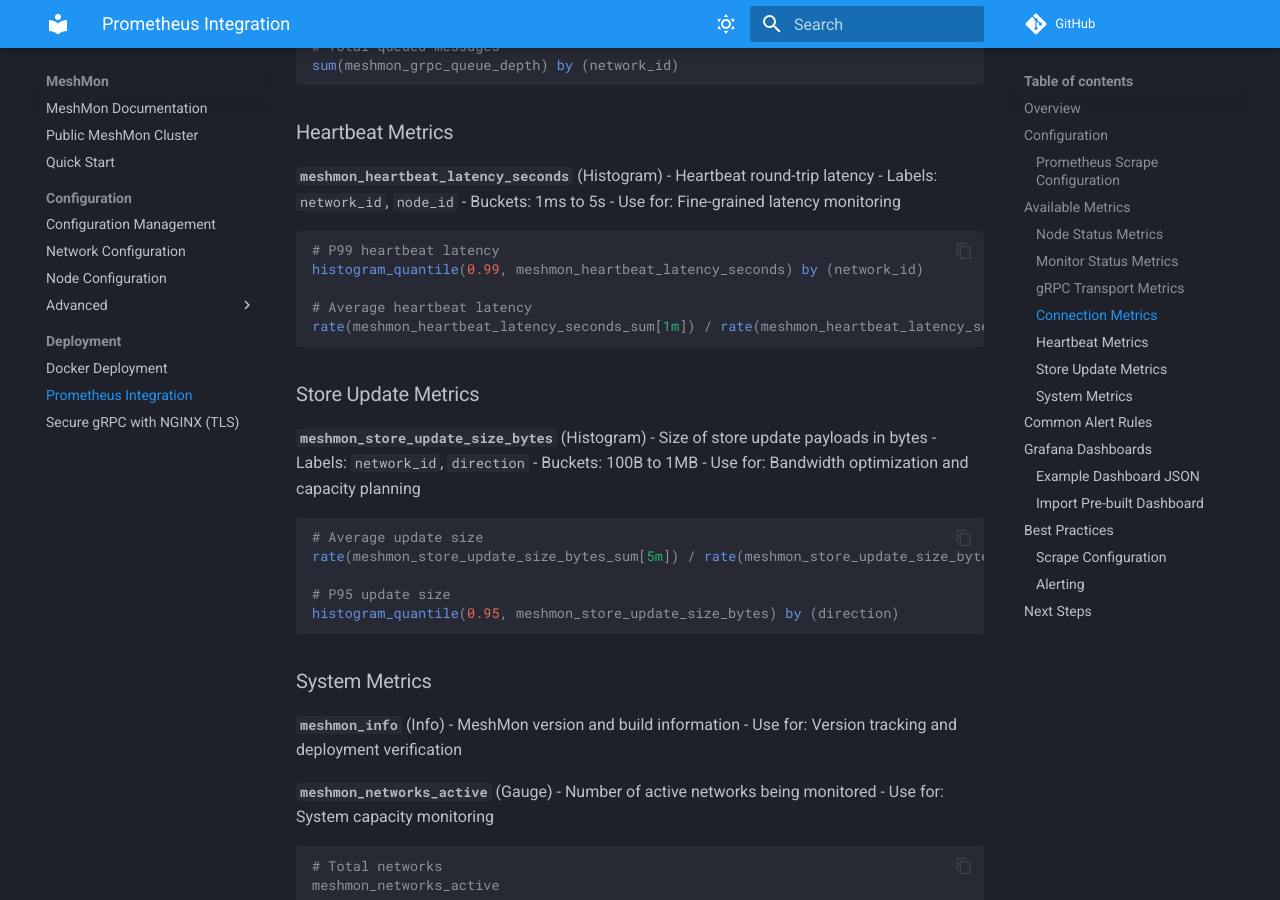
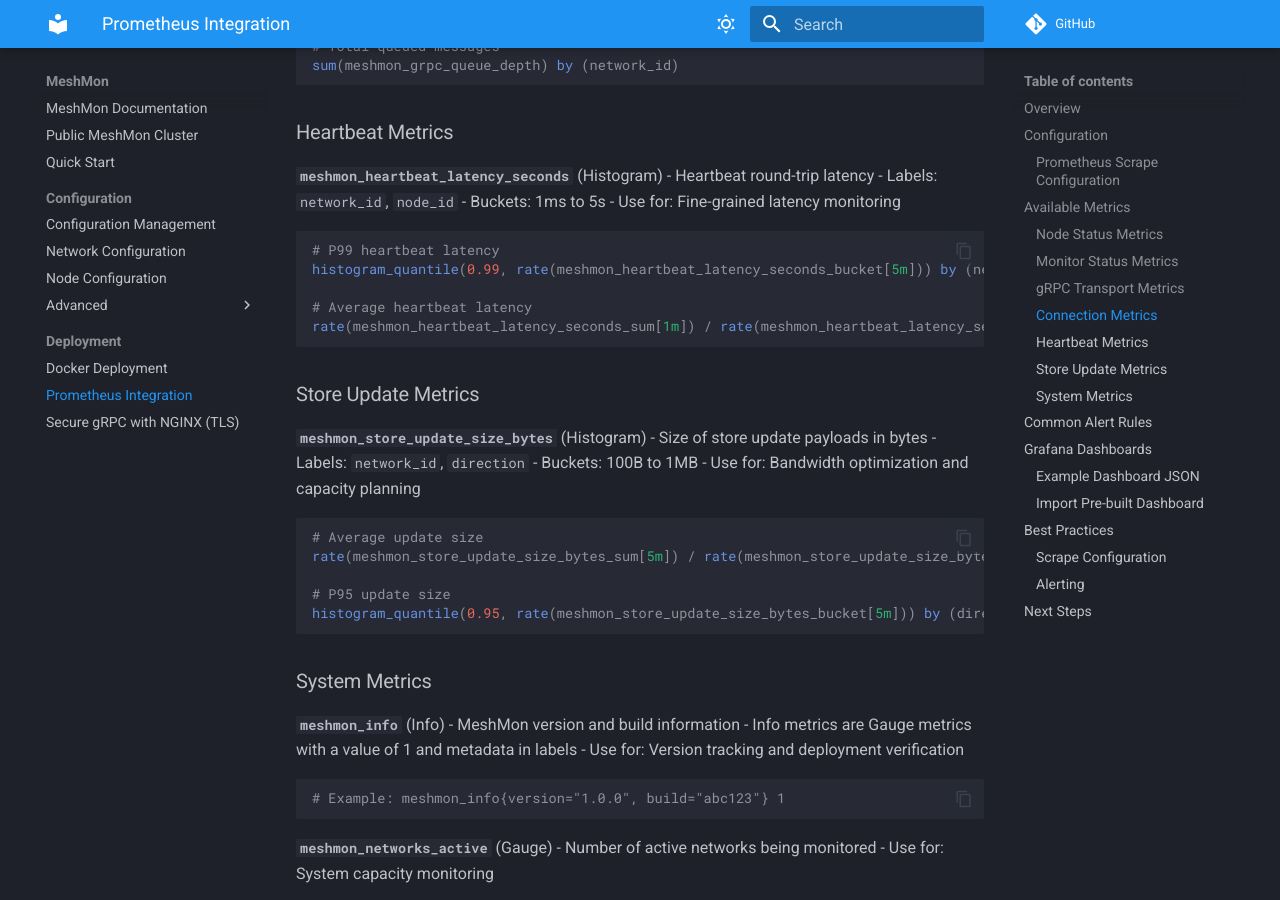
Before and after one commit to rippleFCL/meshmon, an MkDocs documentation site: the page built from docs/deployment/prometheus.md, in a window 1280 px wide and 900 px high, scrolled down 5386 px. Built offline with MkDocs 1.6.1 and Material for MkDocs 9.7.7, drawn with Linux system fonts in a browser that asks for light colours; comment, search, counter and statistics services are not loaded; some of the changed text lies outside the part shown.

Commit message:
fix: correct histogram_quantile PromQL queries
Co-authored-by: S33G <655807+S33G@users.noreply.github.com>

````diff
--- a/docs/deployment/prometheus.md
+++ b/docs/deployment/prometheus.md
@@ -200,7 +200,7 @@ meshmon_grpc_bytes_received_total + meshmon_grpc_bytes_sent_total
 
 ```promql
 # P99 packet processing time
-histogram_quantile(0.99, meshmon_grpc_packet_processing_duration_seconds) by (packet_type)
+histogram_quantile(0.99, rate(meshmon_grpc_packet_processing_duration_seconds_bucket[5m])) by (packet_type)
 
 # Average processing time
 rate(meshmon_grpc_packet_processing_duration_seconds_sum[1m]) / rate(meshmon_grpc_packet_processing_duration_seconds_count[1m]) by (packet_type)
@@ -265,7 +265,7 @@ rate(meshmon_grpc_connection_errors_total[5m]) > 0.1
 rate(meshmon_grpc_connection_duration_seconds_sum[5m]) / rate(meshmon_grpc_connection_duration_seconds_count[5m])
 
 # P95 connection duration
-histogram_quantile(0.95, meshmon_grpc_connection_duration_seconds) by (network_id)
+histogram_quantile(0.95, rate(meshmon_grpc_connection_duration_seconds_bucket[5m])) by (network_id)
 ```
 
 **`meshmon_grpc_link_utilization_ratio`** (Gauge)
@@ -304,7 +304,7 @@ sum(meshmon_grpc_queue_depth) by (network_id)
 
 ```promql
 # P99 heartbeat latency
-histogram_quantile(0.99, meshmon_heartbeat_latency_seconds) by (network_id)
+histogram_quantile(0.99, rate(meshmon_heartbeat_latency_seconds_bucket[5m])) by (network_id)
 
 # Average heartbeat latency
 rate(meshmon_heartbeat_latency_seconds_sum[1m]) / rate(meshmon_heartbeat_latency_seconds_count[1m])
@@ -323,14 +323,19 @@ rate(meshmon_heartbeat_latency_seconds_sum[1m]) / rate(meshmon_heartbeat_latency
 rate(meshmon_store_update_size_bytes_sum[5m]) / rate(meshmon_store_update_size_bytes_count[5m])
 
 # P95 update size
-histogram_quantile(0.95, meshmon_store_update_size_bytes) by (direction)
+histogram_quantile(0.95, rate(meshmon_store_update_size_bytes_bucket[5m])) by (direction)
 ```
 
 ### System Metrics
 
 **`meshmon_info`** (Info)
 - MeshMon version and build information
+- Info metrics are Gauge metrics with a value of 1 and metadata in labels
 - Use for: Version tracking and deployment verification
+
+```promql
+# Example: meshmon_info{version="1.0.0", build="abc123"} 1
+```
 
 **`meshmon_networks_active`** (Gauge)
 - Number of active networks being monitored
@@ -475,7 +480,7 @@ Create a Grafana dashboard to visualize MeshMon metrics. Key panels:
 
 6. **Processing Duration** - Histogram visualization
    ```promql
-   histogram_quantile(0.95, meshmon_grpc_packet_processing_duration_seconds)
+   histogram_quantile(0.95, rate(meshmon_grpc_packet_processing_duration_seconds_bucket[5m]))
    ```
 
 7. **Link Utilization** - Gauge or line chart
@@ -542,7 +547,7 @@ groups:
         expr: avg(meshmon_grpc_link_utilization_ratio) by (network_id, direction)
 
       - record: meshmon:heartbeat_latency:p95
-        expr: histogram_quantile(0.95, meshmon_heartbeat_latency_seconds) by (network_id)
+        expr: histogram_quantile(0.95, rate(meshmon_heartbeat_latency_seconds_bucket[5m])) by (network_id)
 ```
 
 ## Next Steps
````
